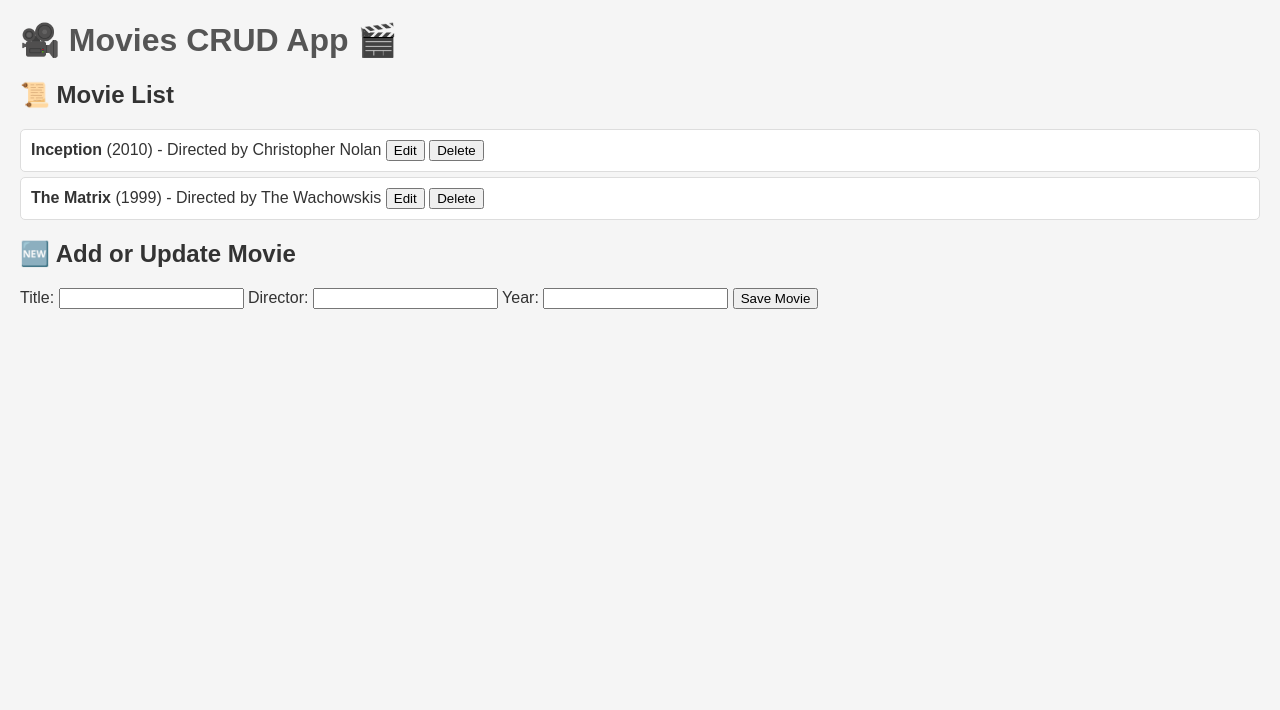
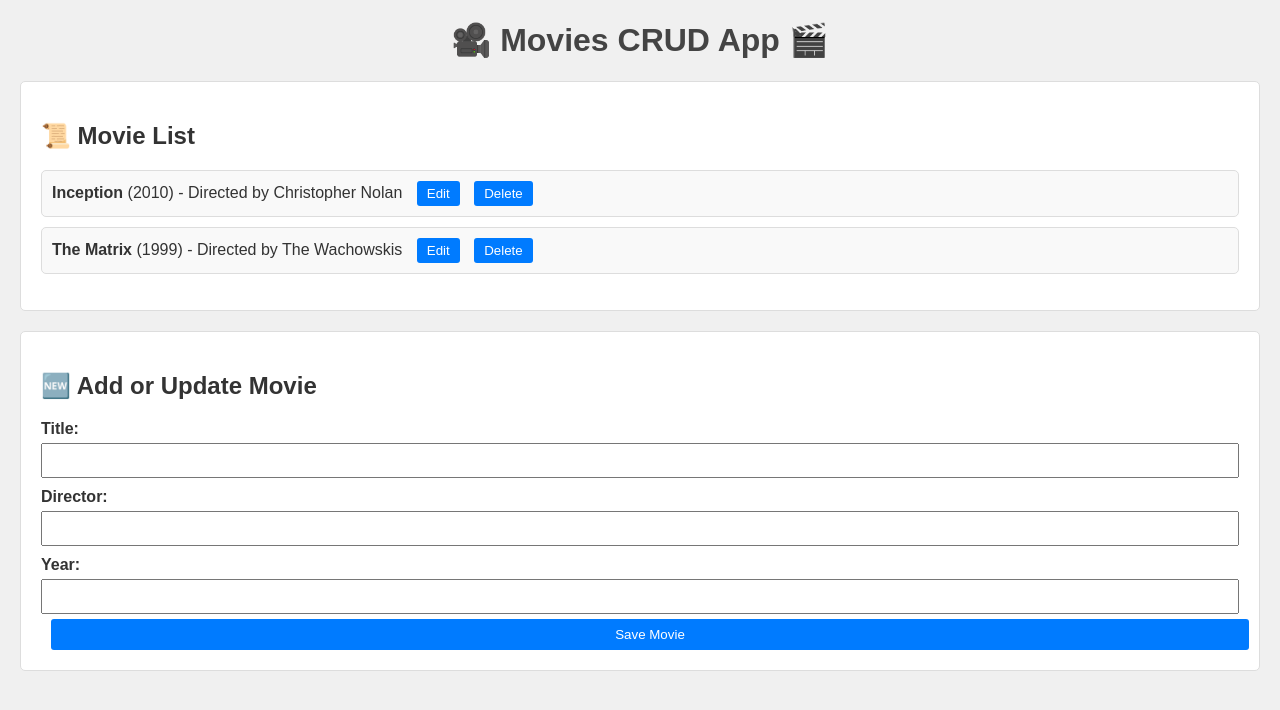
Before and after one commit to millanda29/ApiRestPython, a Flask app: page / in a window 1280 px wide. Shown: the top 710 px of the page. Run offline with Flask 3, Linux system fonts and the light colour scheme.

Commit message:
feat: 🎨 Improve styles for an interactive CRUD view

```diff
--- a/app/static/styles.css
+++ b/app/static/styles.css
@@ -1,13 +1,21 @@
 body {
     font-family: Arial, sans-serif;
     margin: 20px;
-    padding: 0;
-    background-color: #f5f5f5;
+    background-color: #f0f0f0;
     color: #333;
 }
 
 h1 {
-    color: #555;
+    text-align: center;
+    color: #444;
+}
+
+section {
+    margin: 20px 0;
+    padding: 20px;
+    background: #fff;
+    border: 1px solid #ddd;
+    border-radius: 5px;
 }
 
 ul {
@@ -16,9 +24,36 @@ ul {
 }
 
 li {
-    margin: 5px 0;
+    margin: 10px 0;
     padding: 10px;
-    background-color: #fff;
+    background-color: #f9f9f9;
     border: 1px solid #ddd;
     border-radius: 5px;
 }
+
+button {
+    margin-left: 10px;
+    padding: 5px 10px;
+    background-color: #007BFF;
+    color: #fff;
+    border: none;
+    border-radius: 3px;
+    cursor: pointer;
+}
+
+button:hover {
+    background-color: #0056b3;
+}
+
+form label {
+    display: block;
+    margin-top: 10px;
+    font-weight: bold;
+}
+
+form input, form button {
+    margin-top: 5px;
+    padding: 8px;
+    width: 100%;
+    box-sizing: border-box;
+}
```
